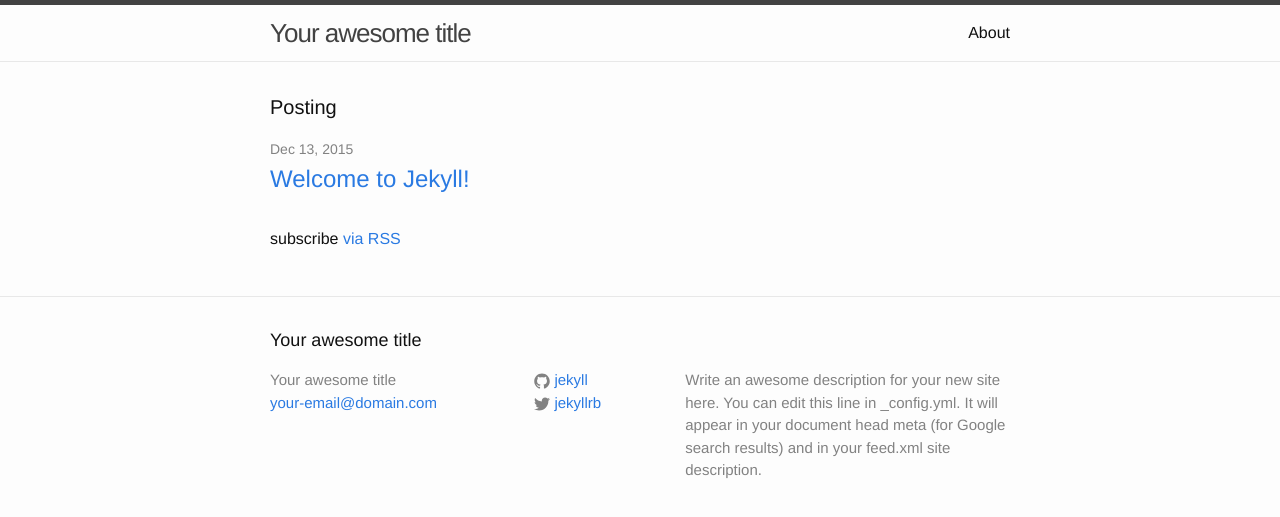
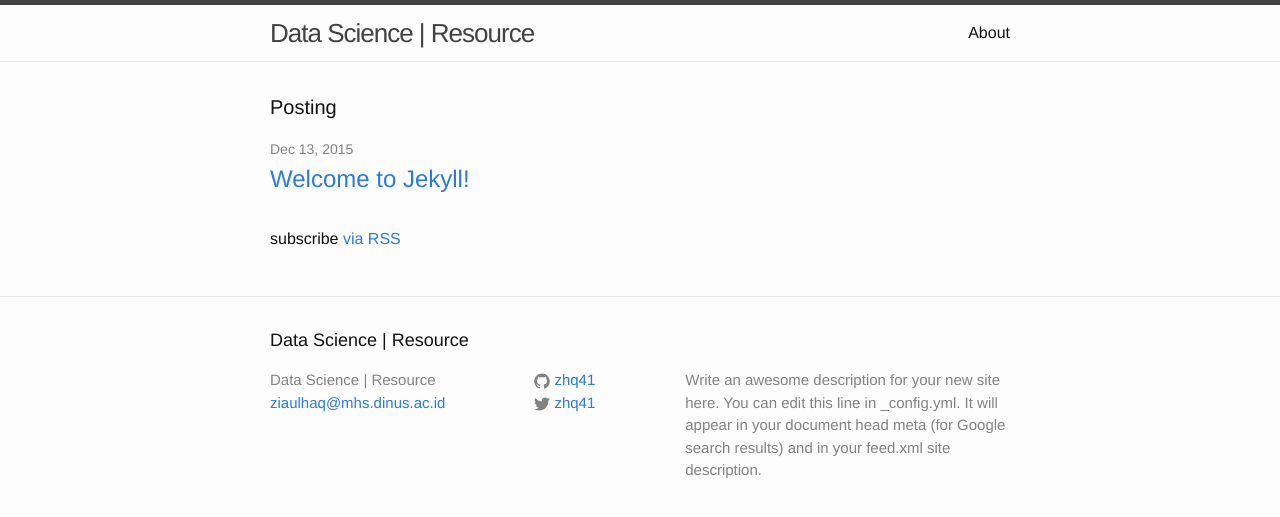
Before and after one commit to zhq41/datascience, a Jekyll site: the page built from index.html, in a window 1280 px wide. Shown: the top 517 px of the page. Built offline with Jekyll 4.4.1, drawn with Linux system fonts in a browser that asks for light colours; Markdown is read by kramdown in place of the engine named in the settings.

Commit message:
edit config

```diff
--- a/_config.yml
+++ b/_config.yml
@@ -1,14 +1,15 @@
 # Site settings
-title: Your awesome title
-email: your-email@domain.com
-description: > # this means to ignore newlines until "baseurl:"
+title: Data Science | Resource
+email: ziaulhaq@mhs.dinus.ac.id
+description: > # baru belajar data science, sedikit menulis disini, berbagi kalau memang bisa dibaca ya, hehehe
   Write an awesome description for your new site here. You can edit this
   line in _config.yml. It will appear in your document head meta (for
   Google search results) and in your feed.xml site description.
-baseurl: "" # the subpath of your site, e.g. /blog/
+baseurl: "/datascience"
 url: "http://yourdomain.com" # the base hostname & protocol for your site
-twitter_username: jekyllrb
-github_username:  jekyll
+twitter_username: zhq41
+github_username:  zhq41
 
 # Build settings
-markdown: kramdown
+markdown: redcarpet
+pygments: true
```
